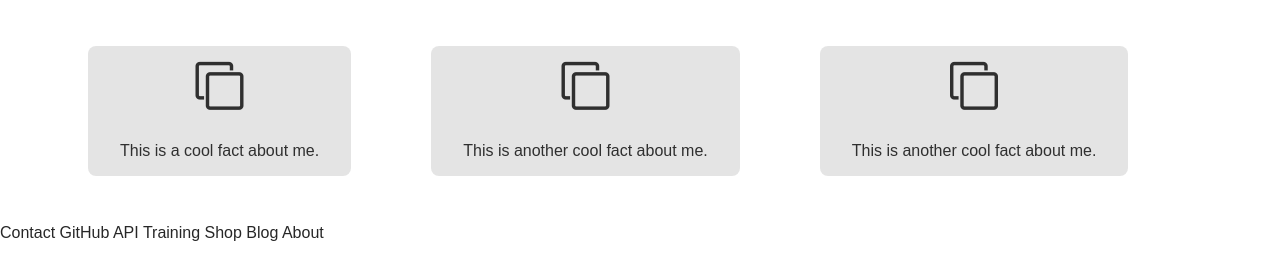
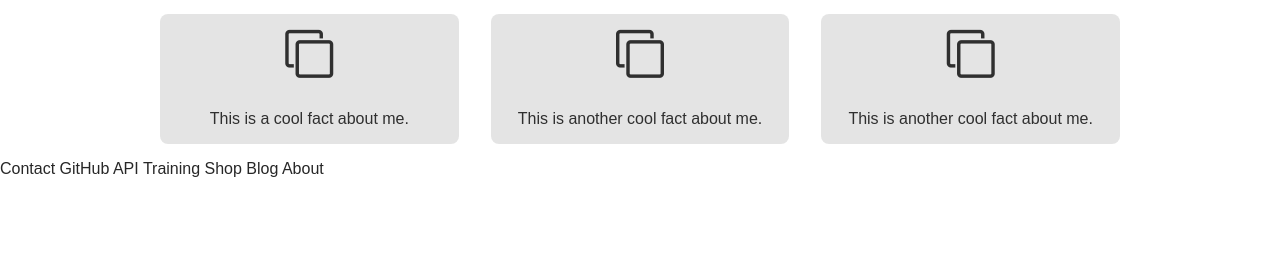
Before and after one commit to eransom/01-html-introduction, a plain HTML site: page index.html in a window 1280 px wide. Shown: the part 1662-1936 px from the top of the page. After the commit the page ends 1872 px from the top, so only its background shows below. Drawn offline with Linux system fonts and the light colour scheme.

Commit message:
index.html

```diff
--- a/index.html
+++ b/index.html
@@ -10,7 +10,7 @@
 <body>
   <nav class="top-nav">
     <ul class="nav-list">
-      <li class="nav-list__item--brand">My Portfolio</li>
+      <li class="nav-list__item nav-list__item--brand">My Portfolio</li>
       <li class="nav-list__item">About</li>
       <li class="nav-list__item"> Day One</li>
       <li class="nav-list__item">Cool Stuff</li>
@@ -43,17 +43,17 @@
     </div>
   </section>
   <section class="bg-standard">
-    <div class="bg-standard">
+    <div class="section-container">
       <div class="row">
-        <figure class="bg-standard">
+        <figure class="row__column">
           <span class="fa fa-3x fa-clone"></span>
           <figcaption>This is a cool fact about me.</figcaption>
         </figure>
-        <figure class="bg-standard">
+        <figure class="row__column">
           <span class="fa fa-3x fa-clone"></span>
           <figcaption>This is another cool fact about me.</figcaption>
         </figure>
-        <figure class="bg-standard">
+        <figure class="row__column">
           <span class="fa fa-3x fa-clone"></span>
           <figcaption>This is another cool fact about me.</figcaption>
         </figure>
```
